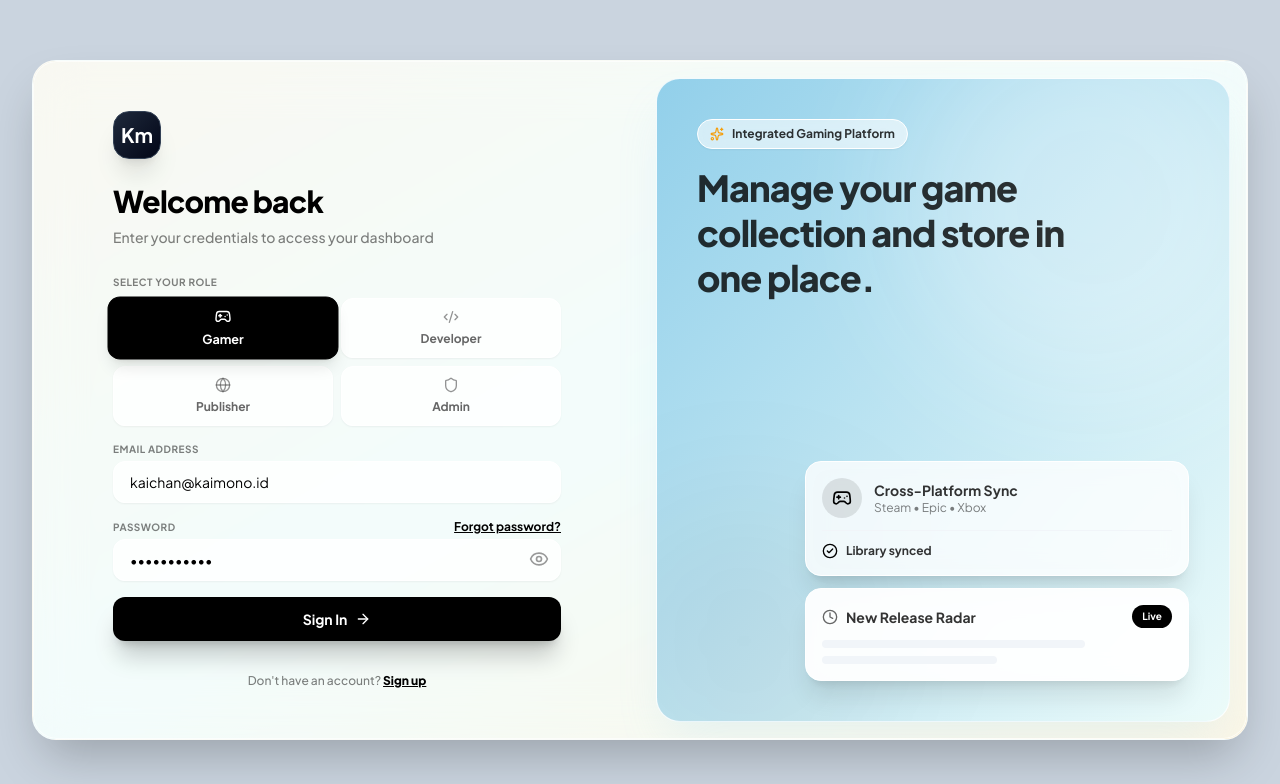
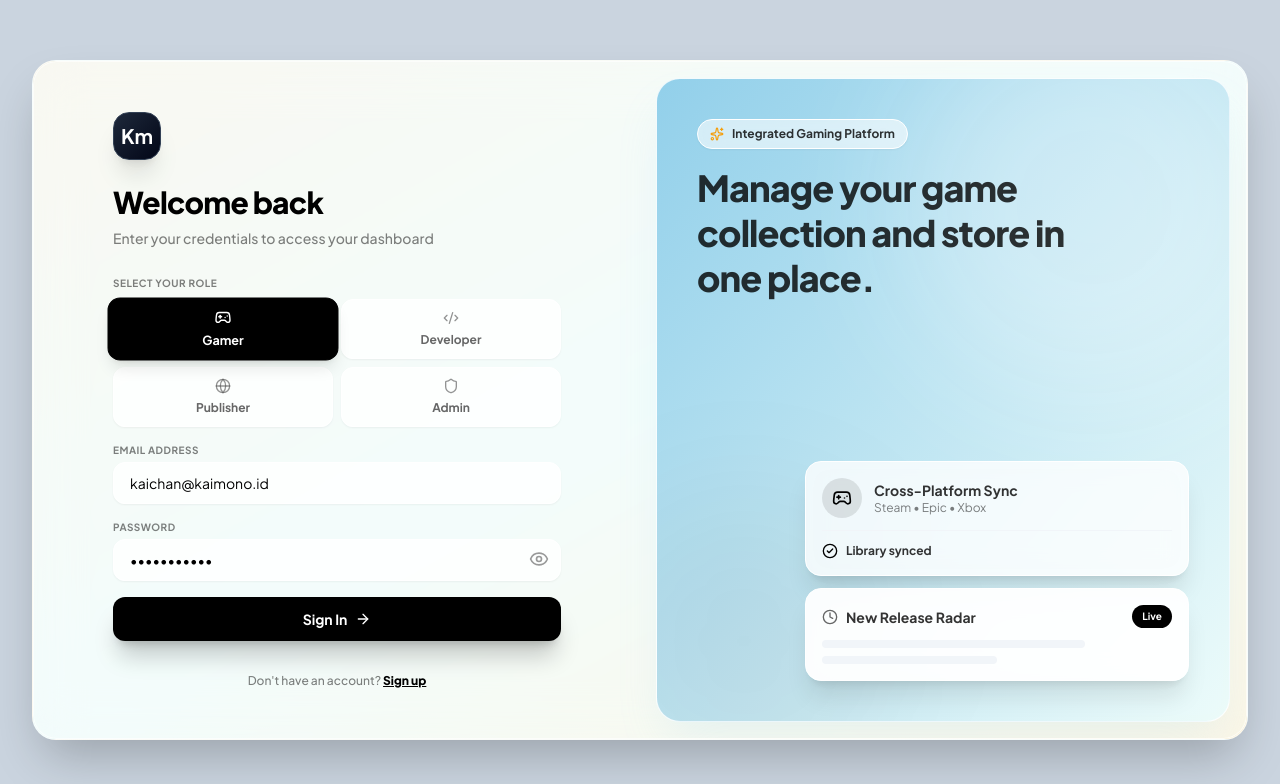
Before and after one commit to Soralith/Kaimono, a Django app: page /login/ in a window 1280 px wide. Shown: the top 784 px of the page. Run offline with Django 5.2, Linux system fonts and the light colour scheme; some libraries are stand-ins or nearby versions.

Commit message:
Let's comment out 'Forgot Password?' first.

```diff
--- a/dashboard/templates/dashboard/pages/login.html
+++ b/dashboard/templates/dashboard/pages/login.html
@@ -225,7 +225,7 @@
                 <div>
                   <div class="flex justify-between items-center mb-1">
                     <label class="block text-[10px] uppercase tracking-wider font-bold text-black/50">Password</label>
-                    <a href="#" class="text-xs font-bold text-black hover:text-black/70 underline transition-colors">Forgot password?</a>
+                    <!-- <a href="#" class="text-xs font-bold text-black hover:text-black/70 underline transition-colors">Forgot password?</a> -->
                   </div>
                   <div class="relative">
                     <input id="d-login-pass" type="password" value="password123" class="w-full bg-white/80 border border-white shadow-sm rounded-xl px-4 py-2.5 text-sm pr-10 focus:ring-2 focus:ring-black/20 outline-none transition-all placeholder:text-black/40" required>
```
